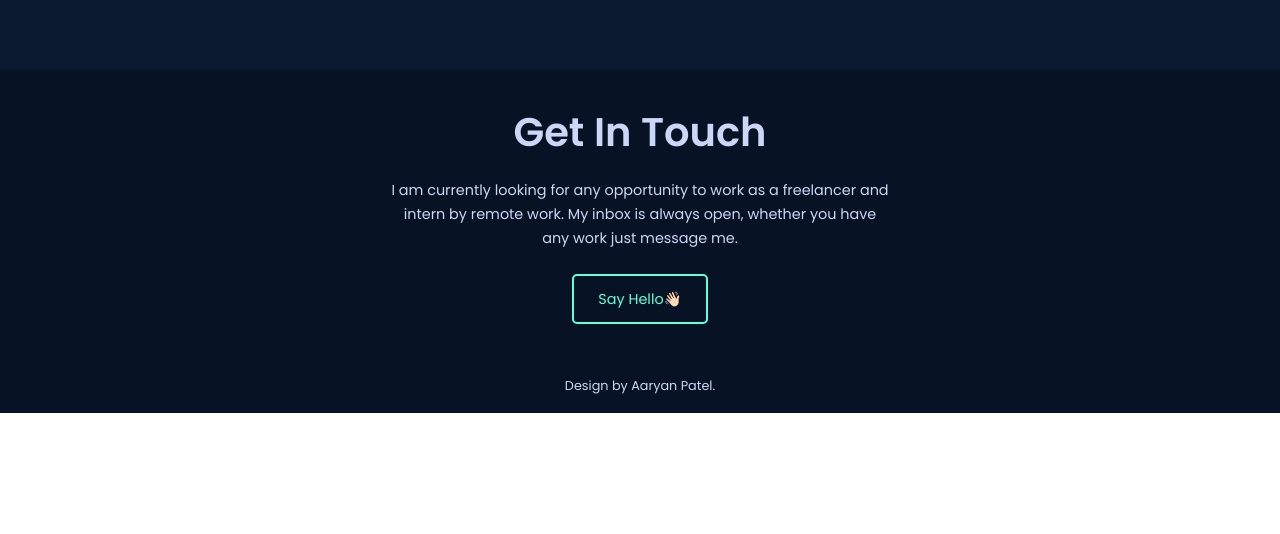
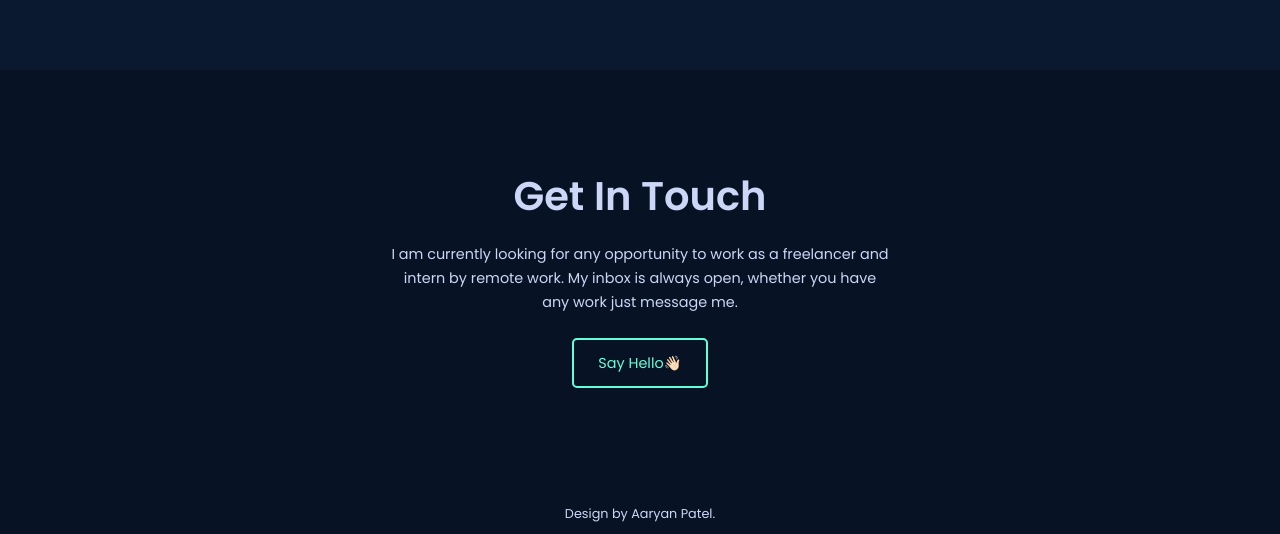
Before and after one commit to Aaryan6/portfolio-website-v1, a React (Vite) app: page / in a window 1280 px wide. Shown: the part 1957-2491 px from the top of the page. Before the commit the page ends 2370 px from the top, so only its background shows below. Built offline with nearby package versions, Linux system fonts and the light colour scheme.

Commit message:
add padding in contact page

```diff
--- a/src/pages/contact/contact.css
+++ b/src/pages/contact/contact.css
@@ -1,6 +1,6 @@
 .contact-container {
   background: #071324;
-  /* padding: 4rem 0; */
+  padding: 4rem 0;
   color: #ccd6f6;
   position: relative;
   z-index: 52;
```
